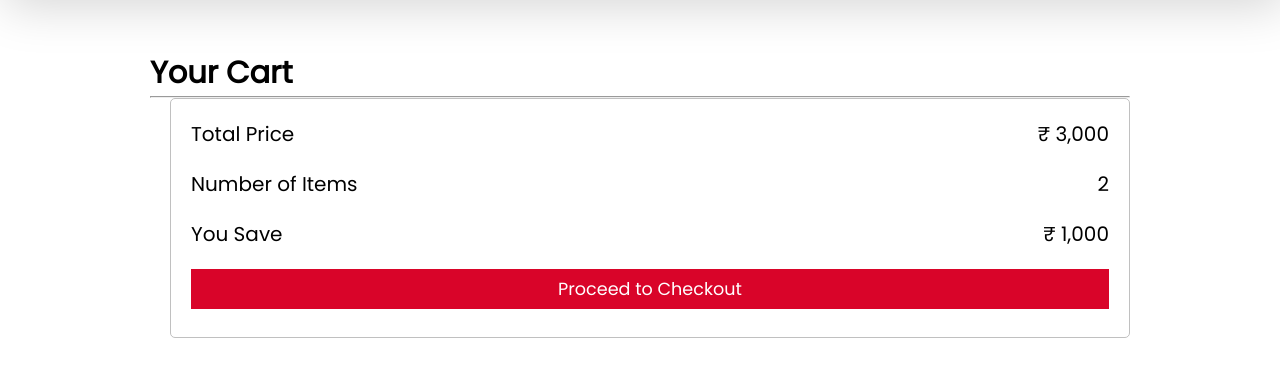
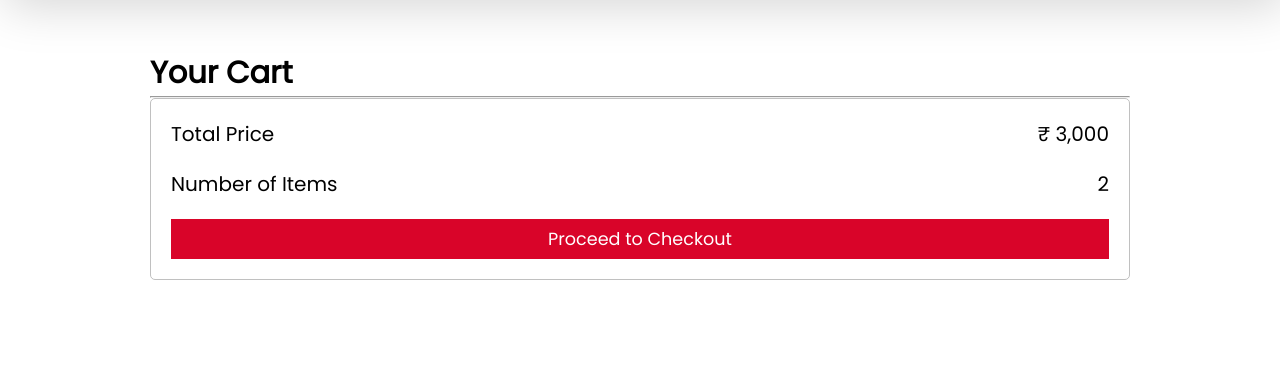
Before and after one commit to frost-head/Hospital_Mangment_system, a Flask app: page /cart in a window 1280 px wide. Shown: the part 60-437 px from the top of the page. Run offline with Flask 2, Linux system fonts and the light colour scheme; data comes from the database, SQL or seed files in the repository; data that the repository does not hold is empty; parts of the project's set-up code (start-up, migrations or seed data) failed here and were passed over; some libraries are stand-ins or nearby versions.

Commit message:
remive discount

```diff
--- a/src/static/style.css
+++ b/src/static/style.css
@@ -324,9 +324,9 @@ form .button {
 
 .cart-total{
 	flex: 0.25;
-	margin-left: 20px;
+
 	padding: 20px;
-	height: 240px;
+	height:  fit-content;
 	border: 1px solid silver;
 	border-radius: 5px;
 }
--- a/src/templates/cart.html
+++ b/src/templates/cart.html
@@ -35,13 +35,7 @@
 
          </p>
 
-         <p>
 
-             <span>You Save</span>
-
-             <span>₹ 1,000</span>
-
-         </p>
 
          <a href="#">Proceed to Checkout</a>
     </div>
--- a/src/templates/includes/cartItem.html
+++ b/src/templates/includes/cartItem.html
@@ -14,7 +14,7 @@
 
 					<h4 class="product-price">₹ 100</h4>
 
-					<h4 class="product-offer">50%</h4>
+
 
 					<p class="product-quantity">Qnt: <input value="1" name="">
 
@@ -40,7 +40,7 @@
 
 					<h4 class="product-price">₹ 200</h4>
 
-					<h4 class="product-offer">40%</h4>
+
 
 					<p class="product-quantity">Qnt: <input value="1" name="">
 
```
